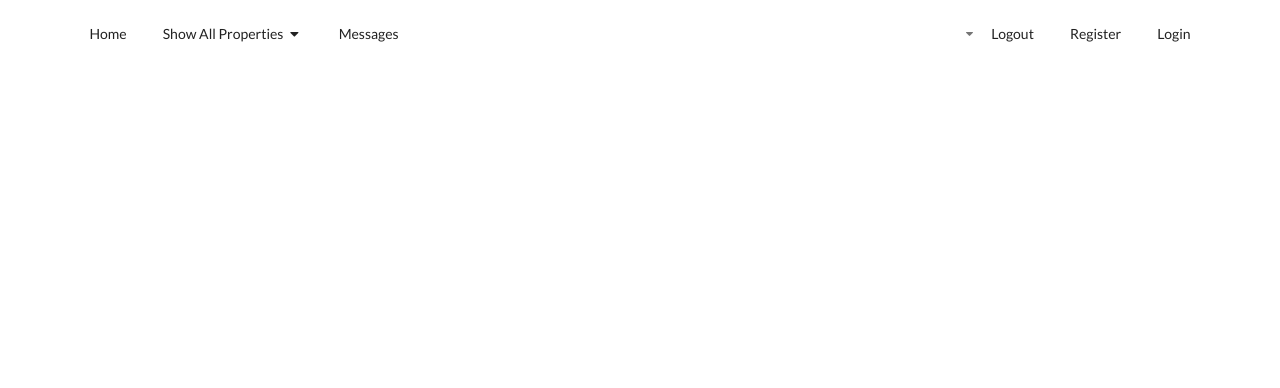
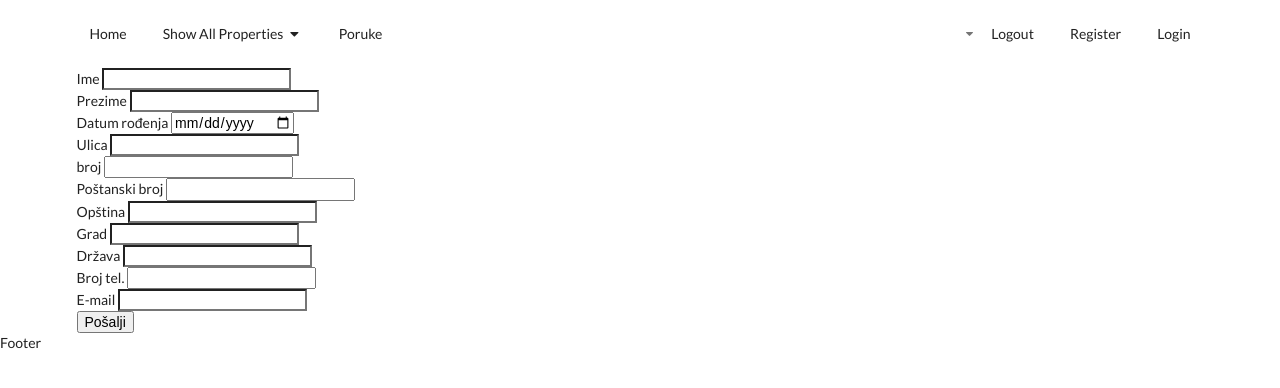
Before and after one commit to alenvlahovljak/DL_platform, a Node server app: page /user/new in a window 1280 px wide. Shown: the top 388 px of the page. Run offline with Node 20, Linux system fonts and the light colour scheme; some libraries are stand-ins or nearby versions.

Commit message:
Add Post req to user

```diff
--- a/app.js
+++ b/app.js
@@ -1,25 +1,37 @@
 //Modules config
 const express = require("express");
 const app = express();
+const bodyParser = require("body-parser");
 const mongoose = require("mongoose");
+
 
 //Mongoose models config
 
 
+//Routes set-up
+const userRoutes = require("./routes/user/user");
+
+
+//Application config
+app.use(bodyParser.urlencoded({extended: true}));
+
+
 //Mongoose config
 let url = process.env.DATABASEURL || "mongodb://localhost:27017/DL_platfom";
-mongoose.connect(url, {useNewUrlParser: true});
+mongoose.connect(url, {useNewUrlParser: true, useUnifiedTopology: true});
+
 
 //Application set-up
 app.set("view engine", "ejs");
 
+
 //Routes config
-const userRoutes = require("./routes/user/user");
-
-//Serving routes config
 app.use(userRoutes);
 
-//Application config
+
+
+
+
 
 
 //********   MAIN   **********/
--- a/package.json
+++ b/package.json
@@ -14,6 +14,7 @@
   "author": "Samir Baltić, Alen Vlahovljak",
   "license": "MIT",
   "dependencies": {
+    "body-parser": "^1.19.0",
     "ejs": "^2.7.1",
     "express": "^4.17.1",
     "mongoose": "^5.7.1"
--- a/routes/user/user.js
+++ b/routes/user/user.js
@@ -1,14 +1,21 @@
+//Modules config
 const express = require("express");
 const router = express.Router();
 const mongoose = require("mongoose");
 
+//Mongoose models config
 const User = require("../../models/User");
 
 //********   USER   **********/
 
-//CREATE route
+//NEW route
 router.get("/user/new", (req, res)=>{
     res.render("user/new");
+});
+
+//CREATE route
+router.post("/user", (req, res)=>{
+    res.send(req.body);
 });
 
 //SHOW route
--- /dev/null
+++ b/views/partials/footer.ejs
@@ -0,0 +1,3 @@
+Footer
+</body>
+</html>
--- a/views/partials/header.ejs
+++ b/views/partials/header.ejs
@@ -19,7 +19,7 @@
                     <a href="/real-estates/rent" class="ui item">Rent</a>
                 </div>
             </div>
-                <a class="item">Messages</a>
+                <a class="item">Poruke</a>
             <div class="right menu">
                     <div class="ui text menu">
                         <div class="ui right dropdown item">
--- a/views/user/new.ejs
+++ b/views/user/new.ejs
@@ -1 +1,51 @@
 <%include ../partials/header%>
+    <div class="ui container">
+        <form action="/user" method="POST" class="ui-form">
+            <div class="field">
+                <label for="firstName">Ime</label>
+                <input type="text" name="newUser[firstName]" id="firstName">
+            </div>
+            <div class="field">
+                <label for="lastName">Prezime</label>
+                <input type="text" name="newUser[lastName]" id="lastName">
+            </div>
+            <div class="field">
+                <label for="birthDate">Datum rođenja</label>
+                <input type="date" name="newUser[birthDate]" id="birthDate">
+            </div>
+            <div class="field">
+                <label for="streetNum">Ulica</label>
+                <input type="text" name="newUser[streetName]" id="streetName">
+            </div>
+            <div class="field">
+                <label for="streetNum">broj</label>
+                <input type="number" name="newUser[streetNum]" id="streetNum">
+            </div>
+            <div class="field">
+                <label for="postNum">Poštanski broj</label>
+                <input type="number" name="newUser[postNum]" id="postNum">
+            </div>
+            <div class="field">
+                <label for="municipality">Opština</label>
+                <input type="text" name="newUser[municipality]" id="municipality">
+            </div>
+            <div class="field">
+                <label for="city">Grad</label>
+                <input type="text" name="newUser[city]" id="city">
+            </div>
+            <div class="field">
+                <label for="country">Država</label>
+                <input type="text" name="newUser[country]" id="country">
+            </div>
+            <div class="field">
+                <label for="phoneNum">Broj tel.</label>
+                <input type="tel" name="newUser[phoneNum]" id="phoneNum">
+            </div>
+            <div class="field">
+                <label for="email">E-mail</label>
+                <input type="email" name="newUser[email]" id="email">
+            </div>
+            <input type="submit" value="Pošalji">
+        </form>
+    </div>
+<%include ../partials/footer%>
```
